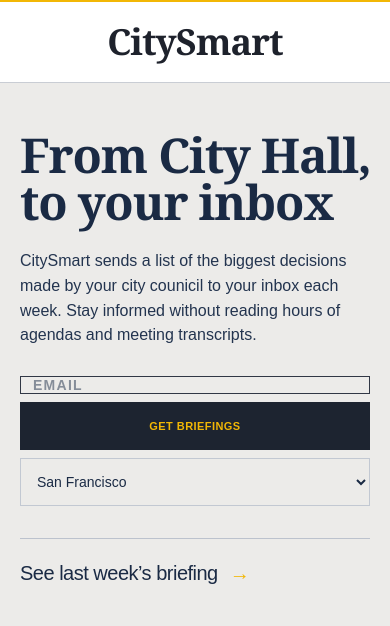
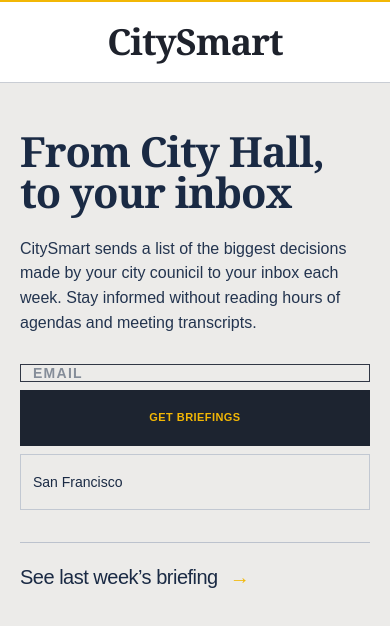
Before and after one commit to tj2099/civic-briefing-web, a Next.js app: page / in a window 390 px wide. Shown: the top 626 px of the page. Built offline with nearby package versions, Linux system fonts and the light colour scheme.

Commit message:
Update page.tsx

```diff
--- a/app/page.tsx
+++ b/app/page.tsx
@@ -28,7 +28,7 @@
       <main className="mx-auto w-full max-w-[1240px] px-5 sm:px-6 md:px-20 lg:px-24">
         <section className="pb-14 pt-12 md:hidden">
           <div className="mx-auto max-w-[460px]">
-            <h1 className="text-[clamp(3rem,11vw,4.35rem)] font-semibold leading-[0.98] tracking-tight [font-family:Georgia,'Times_New_Roman',serif]">
+            <h1 className="text-[clamp(2.6rem,9.2vw,3.8rem)] font-semibold leading-[0.98] tracking-tight [font-family:Georgia,'Times_New_Roman',serif]">
               <span className="block whitespace-nowrap">From City Hall,</span>
               <span className="block whitespace-nowrap">to your inbox</span>
             </h1>
@@ -50,11 +50,11 @@
                   onChange={(event) => setEmail(event.target.value)}
                   placeholder="EMAIL"
                   required
-                  className="h-12 min-w-0 flex-1 border border-[#313745] bg-[#ECEBE9] px-3 text-sm font-semibold tracking-[0.09em] text-[#1A2A44] outline-none placeholder:text-[#858D99] focus:border-[#1A2A44]"
+                  className="h-14 min-w-0 flex-1 appearance-none border border-[#313745] bg-[#ECEBE9] px-3 text-sm font-semibold tracking-[0.09em] text-[#1A2A44] outline-none placeholder:text-[#858D99] focus:border-[#1A2A44]"
                 />
                 <button
                   type="submit"
-                  className="h-12 border border-[#1D2430] bg-[#1D2430] px-4 text-[11px] font-semibold tracking-[0.04em] text-[#F2B705] transition hover:bg-[#161D28] sm:whitespace-nowrap"
+                  className="h-14 appearance-none border border-[#1D2430] bg-[#1D2430] px-4 text-[11px] font-semibold tracking-[0.04em] text-[#F2B705] transition hover:bg-[#161D28] sm:whitespace-nowrap"
                 >
                   GET BRIEFINGS
                 </button>
@@ -68,7 +68,7 @@
                   id="city-mobile"
                   value={city}
                   onChange={(event) => setCity(event.target.value)}
-                  className="h-12 w-full border border-[#C2C8D2] bg-[#ECEBE9] px-3 text-sm text-[#1A2A44] outline-none focus:border-[#1A2A44]"
+                  className="h-14 w-full appearance-none border border-[#C2C8D2] bg-[#ECEBE9] px-3 text-sm text-[#1A2A44] outline-none focus:border-[#1A2A44]"
                 >
                   <option>San Francisco</option>
                   <option>Seattle</option>
```
